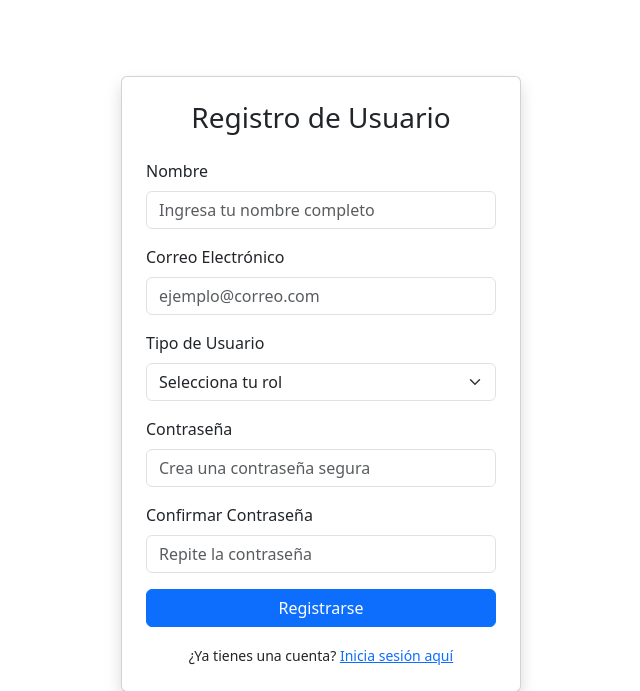
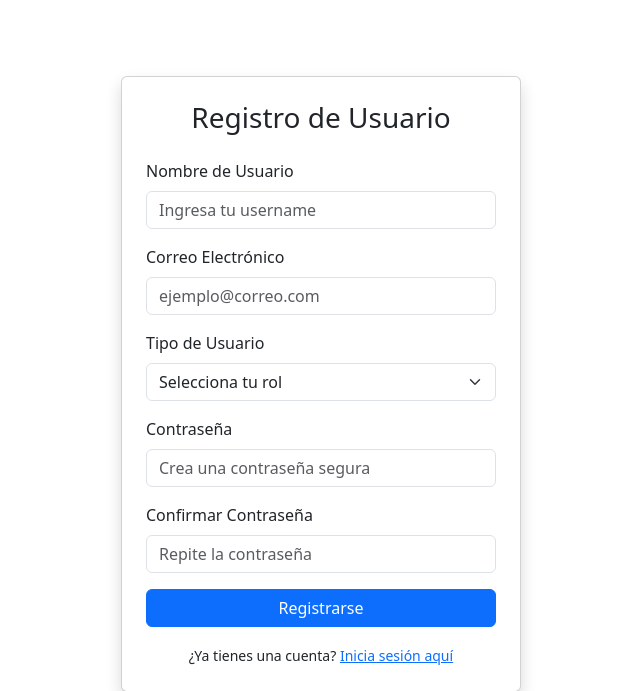
Before and after one commit to iari4as/CER3-ALVAREZBASTIAN_ARIASISAAC, a Django app: page /registro/ in a window 1280 px wide. Shown: the part 56-747 px from the top of the page, without its empty margins (319-959 px from the left). Run offline with Django 5.2, Linux system fonts and the light colour scheme.

Commit message:
intento arreglar registro

```diff
--- a/core/templates/core/register.html
+++ b/core/templates/core/register.html
@@ -7,8 +7,8 @@
         <form method="post" action="#">
             {% csrf_token %}
             <div class="mb-3">
-                <label for="name" class="form-label">Nombre</label>
-                <input type="text" class="form-control" id="name" name="name" placeholder="Ingresa tu nombre completo" required>
+                <label for="name" class="form-label">Nombre de Usuario</label> {{error1}}
+                <input type="text" class="form-control" id="username" name="name" placeholder="Ingresa tu username" required>
             </div>
             <div class="mb-3">
                 <label for="email" class="form-label">Correo Electrónico</label>
@@ -24,13 +24,14 @@
                 </select>
             </div>
             <div class="mb-3">
-                <label for="password" class="form-label">Contraseña</label>
+                <label for="password" class="form-label">Contraseña</label> {{error2}}
                 <input type="password" class="form-control" id="password1" name="password1" placeholder="Crea una contraseña segura" required>
             </div>
             <div class="mb-3">
                 <label for="confirm_password" class="form-label">Confirmar Contraseña</label>
                 <input type="password" class="form-control" id="password2" name="password2" placeholder="Repite la contraseña" required>
             </div>
+            {{error3}}
             <button type="submit" class="btn btn-primary w-100">Registrarse</button>
             <div class="text-center mt-3">
                 <small>¿Ya tienes una cuenta? <a href="{% url 'login' %}">Inicia sesión aquí</a></small>
--- a/core/views.py
+++ b/core/views.py
@@ -58,6 +58,7 @@ def registroUser(request):
     password1 = request.POST.get('password1', '')
     password2 = request.POST.get('password2', '')
     username = request.POST.get('username', '')
+    role = request.POST.get('role','')
     flag = True
 
 
@@ -71,11 +72,13 @@ def registroUser(request):
             len(email) == 0 or
             (len(password2) == 0 and
             len(password1) == 0) or
-            len(username) == 0):
+            len(username) == 0 or
+            len(role) == 0):
             flag = False
         ############################################################
         print(request.POST)
         if(flag):
+            print(password1 + " " + password2 +" " +username +" "+ role)
             if(request.POST['password1'] == request.POST['password2'] ):
                 try:
                     user = User.objects.create_user(email=request.POST['email'], username=request.POST['username'], password=request.POST['password1'])
```
